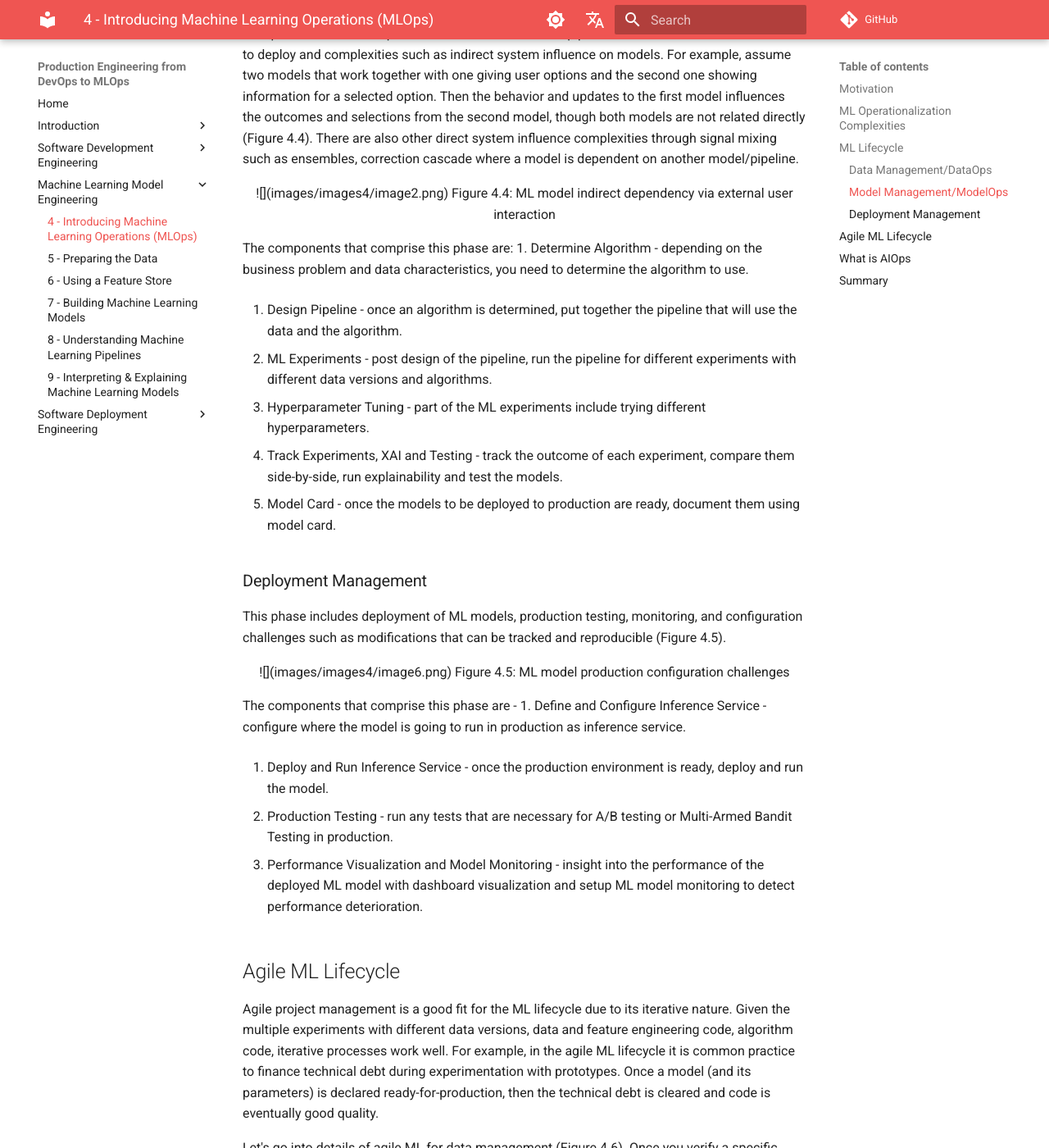
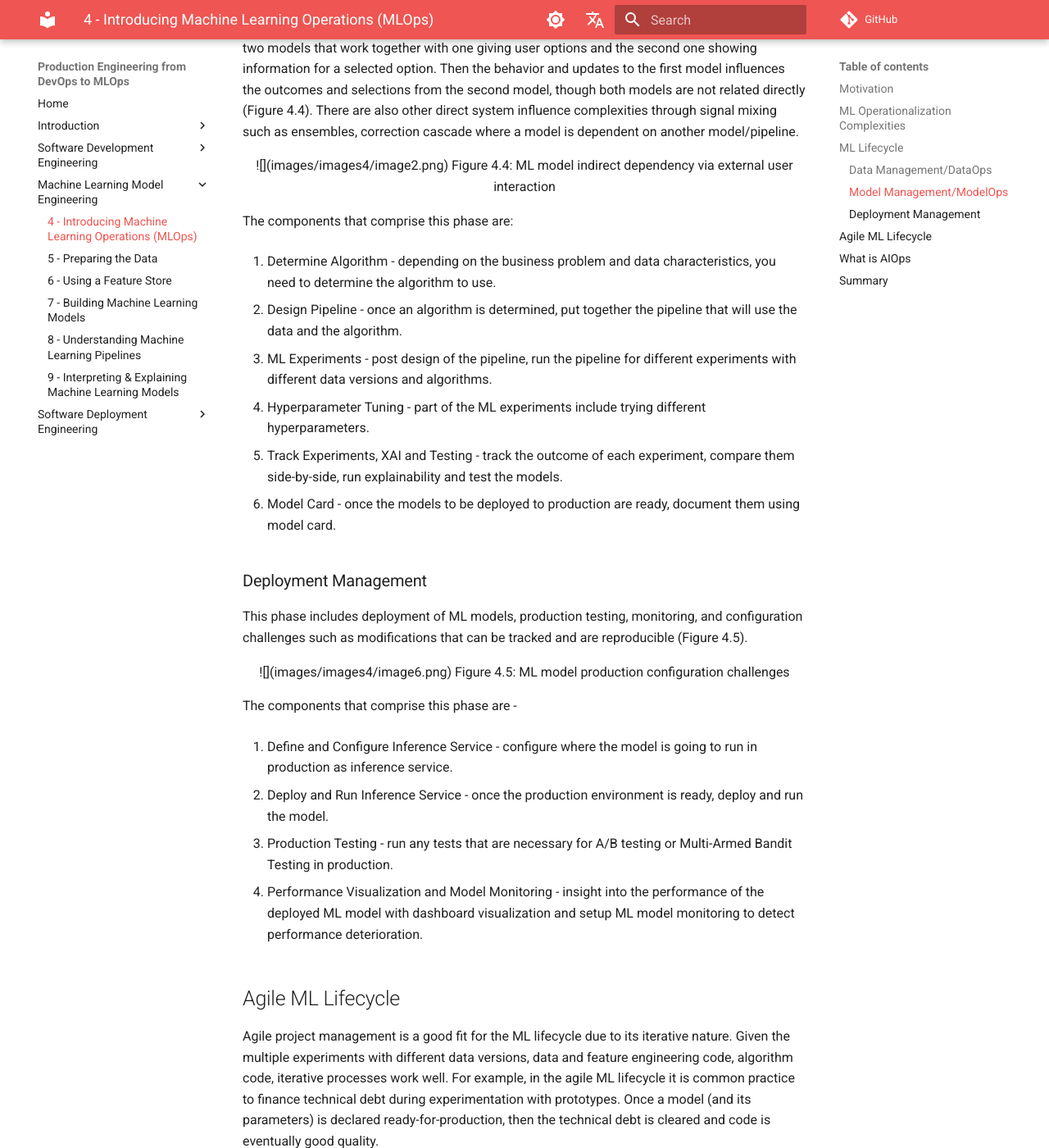
Before and after one commit to sebastiendonadio/devopsmlops, an MkDocs documentation site: the page built from chapters/06-chapter4.md, in a window 1280 px wide and 1400 px high, scrolled down 2905 px. Shown: the whole window at 82% size. Built offline with MkDocs 1.6.1 and Material for MkDocs 9.7.7, drawn with Linux system fonts in a browser that asks for light colours; comment, search, counter and statistics services are not loaded; some of the changed text lies outside the part shown.

Commit message:
Update 06-chapter4.md
Updated after first review

```diff
--- a/chapters/06-chapter4.md
+++ b/chapters/06-chapter4.md
@@ -53,8 +53,7 @@
 3.   Governance - govern all data validation, transformations and preparation such that sensitive fields (for example, gender, race, ethnicity) are not used for predictive modeling, and track all ML model releases for audit and reproducibility.
 
 
-1.   Collaboration - enable team management via
-1.   Team development - ML model building in enterprises is a team sport so support multi-user development via DevOps concepts such as CI/CD.
+1.   Collaboration and Team development - ML model building in enterprises is a team sport so support multi-user development via DevOps concepts such as CI/CD.
 2.   Experimentation in a centralized place - track all ML experimentation so that model building is consistent with the data version, the algorithm version and the third-party library version that is enforced when the team is using the same ML pipeline.
 3.   Reuse of pipelines - since ML model building is an iterative process, make it simple to change parameters and reuse ML pipelines for multiple experiments.
 
@@ -150,7 +149,8 @@
 
 
 The components that comprise this phase are:
-   1.   Determine Algorithm - depending on the business problem and data characteristics, you need to determine the algorithm to use.
+
+1.   Determine Algorithm - depending on the business problem and data characteristics, you need to determine the algorithm to use.
 
 
 1.   Design Pipeline - once an algorithm is determined, put together the pipeline that will use the data and the algorithm.
@@ -171,7 +171,7 @@
 ###  Deployment Management
 
 
-This phase includes deployment of ML models, production testing, monitoring, and configuration challenges such as modifications that can be tracked and reproducible (Figure 4.5).
+This phase includes deployment of ML models, production testing, monitoring, and configuration challenges such as modifications that can be tracked and are reproducible (Figure 4.5).
 
 
 <!-- <p align="center">
@@ -188,7 +188,9 @@
 </center>
 
 
-The components that comprise this phase are -      1.   Define and Configure Inference Service - configure where the model is going to run in production as inference service.
+The components that comprise this phase are -
+
+1.   Define and Configure Inference Service - configure where the model is going to run in production as inference service.
 
 
 1.   Deploy and Run Inference Service - once the production environment is ready, deploy and run the model.
```
Also changed, not shown: other parts of chapters/06-chapter4.md (+1 -1 lines).
